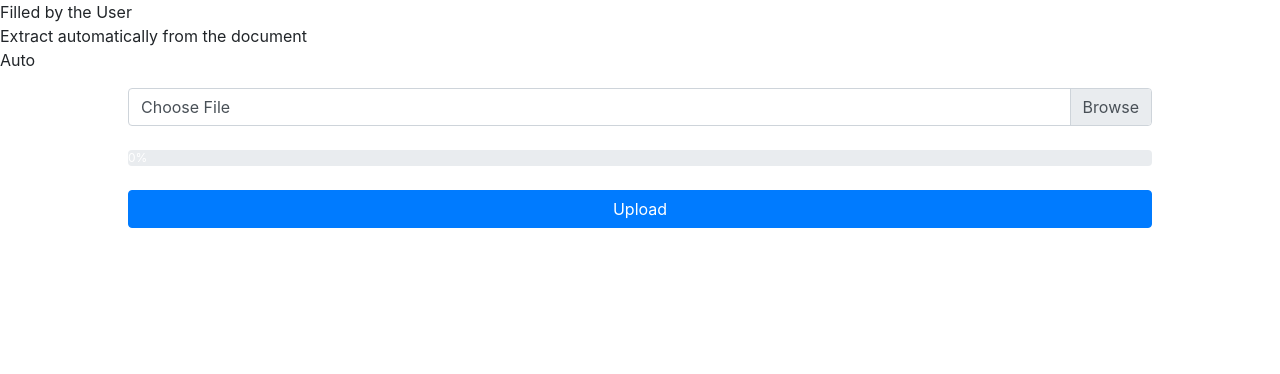
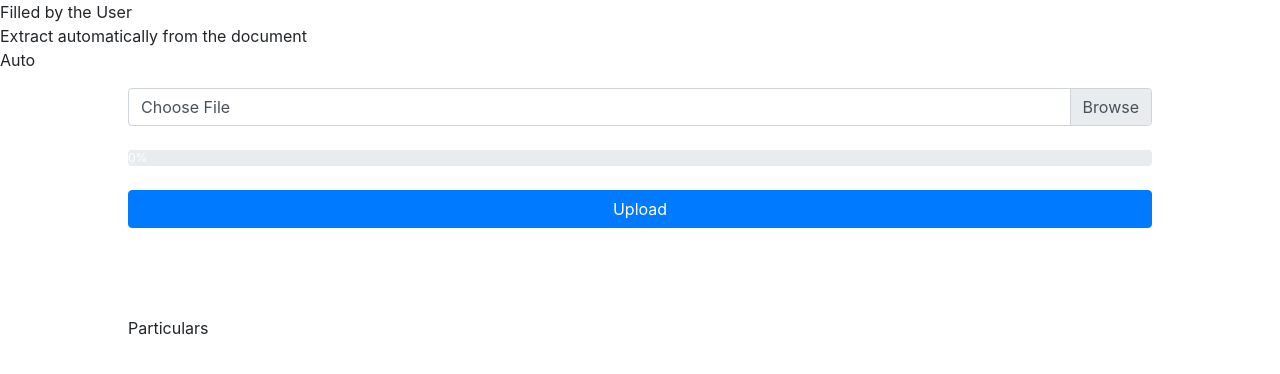
Before and after one commit to TheDa21crj/Travel, a React (Create React App) app in the folder front/: page / in a window 1280 px wide. Shown: the top 374 px of the page. Built offline with nearby package versions, Linux system fonts and the light colour scheme.

Commit message:
Update Auto.jsx

```diff
--- a/front/src/Components/Auto.jsx
+++ b/front/src/Components/Auto.jsx
@@ -10,6 +10,8 @@ export default function Auto() {
       <div className="FileUploadDiv">
         <div className="FileUploadPDiv">
           <FileUpload />
+          <br />
+          Particulars
         </div>
       </div>
     </div>
```
